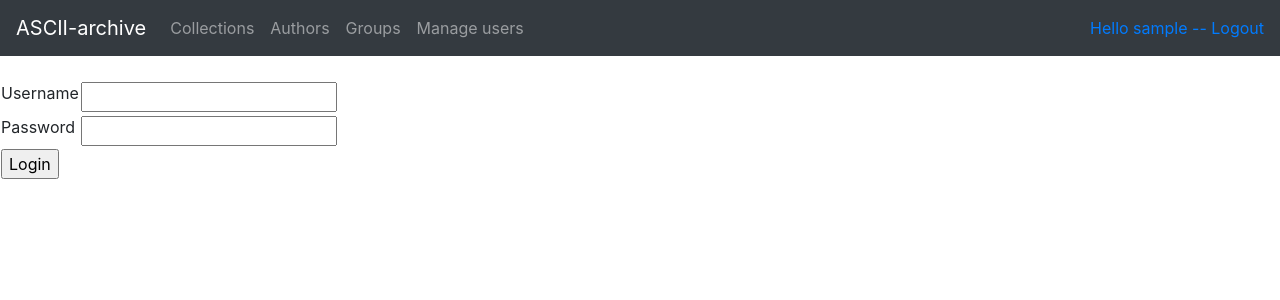
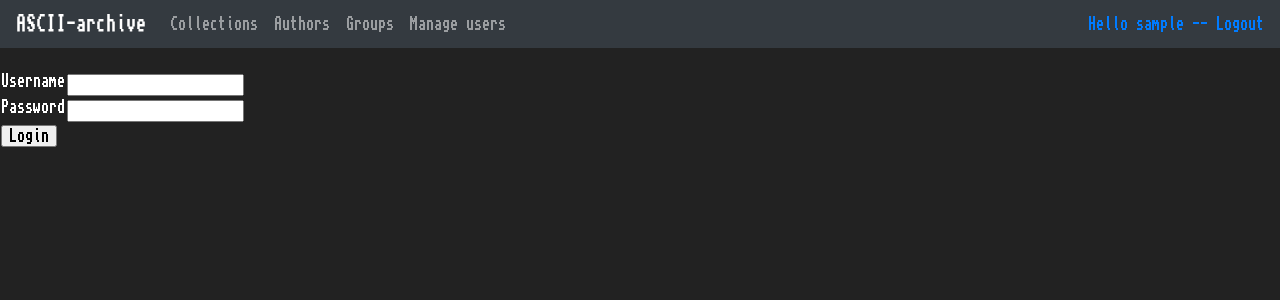
Before and after one commit to ilmari666/tsoha, a Flask app: a page that uses application/templates/layout.html in a window 1280 px wide. Shown: the top 300 px of the page. Run offline with Flask 2, Linux system fonts and the light colour scheme; a user stored in the database is signed in; tables that the repository leaves empty hold one stand-in row (values such as "Sample post"); some libraries are stand-ins or nearby versions.

Commit message:
change style

```diff
--- a/application/templates/layout.html
+++ b/application/templates/layout.html
@@ -18,7 +18,17 @@
                  font-family: "topaz_a600a1200a400regular";
                  font-size:12pt;
                  font-weight:normal;
-                 color:#000000;
+                 color: #ffffff;
+                 line-height: 16px;
+                 margin: 0; padding: 0;
+            }
+            body {
+              color:#ffffff;
+              background-color: #222222;
+              font-family: "topaz_a600a1200a400regular";
+                 font-size:12pt;
+                 font-weight:normal;
+                 color: #ffffff;
                  line-height: 16px;
                  margin: 0; padding: 0;
             }
```
